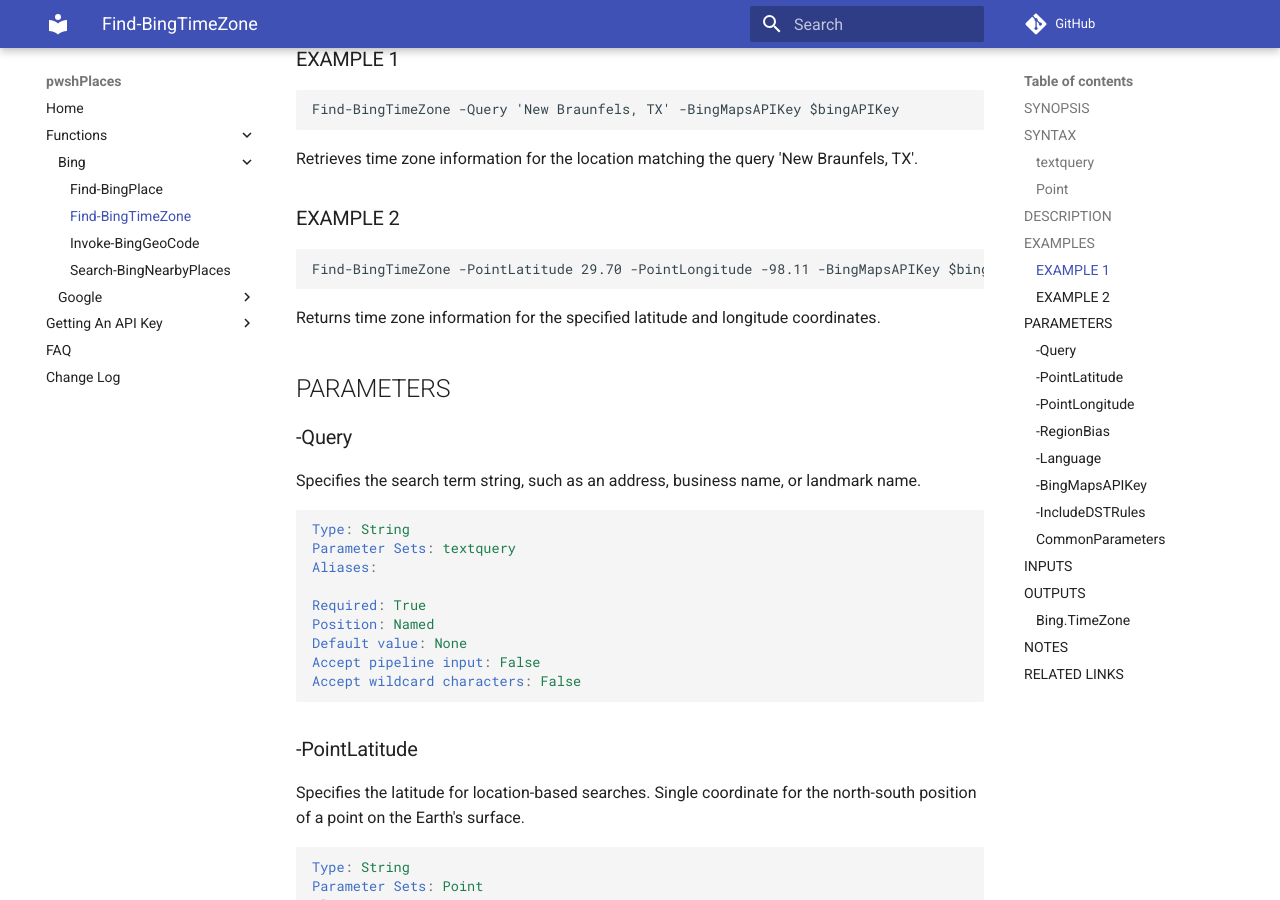
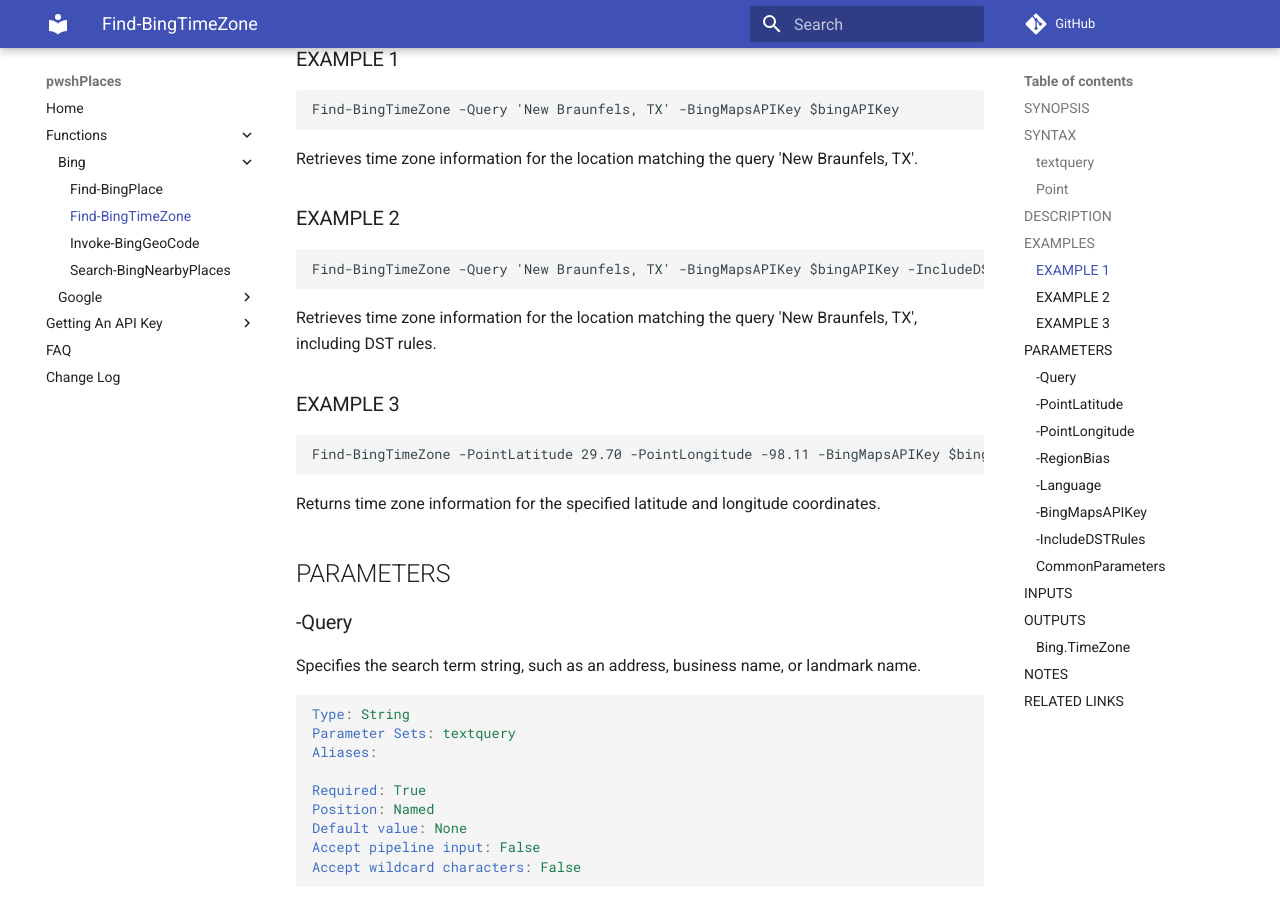
Before and after one commit to techthoughts2/pwshPlaces, an MkDocs documentation site: the page built from docs/Find-BingTimeZone.md, in a window 1280 px wide and 900 px high, scrolled down 830 px. Built offline with MkDocs 1.6.1 and Material for MkDocs 9.7.7, drawn with Linux system fonts in a browser that asks for light colours; comment, search, counter and statistics services are not loaded.

Commit message:
added another example for Find-BingTimeZone

````diff
--- a/docs/Find-BingTimeZone.md
+++ b/docs/Find-BingTimeZone.md
@@ -41,6 +41,13 @@
 Retrieves time zone information for the location matching the query 'New Braunfels, TX'.
 
 ### EXAMPLE 2
+```
+Find-BingTimeZone -Query 'New Braunfels, TX' -BingMapsAPIKey $bingAPIKey -IncludeDSTRules
+```
+
+Retrieves time zone information for the location matching the query 'New Braunfels, TX', including DST rules.
+
+### EXAMPLE 3
 ```
 Find-BingTimeZone -PointLatitude 29.70 -PointLongitude -98.11 -BingMapsAPIKey $bingAPIKey
 ```
````
Also changed, not shown: 1 other file.
